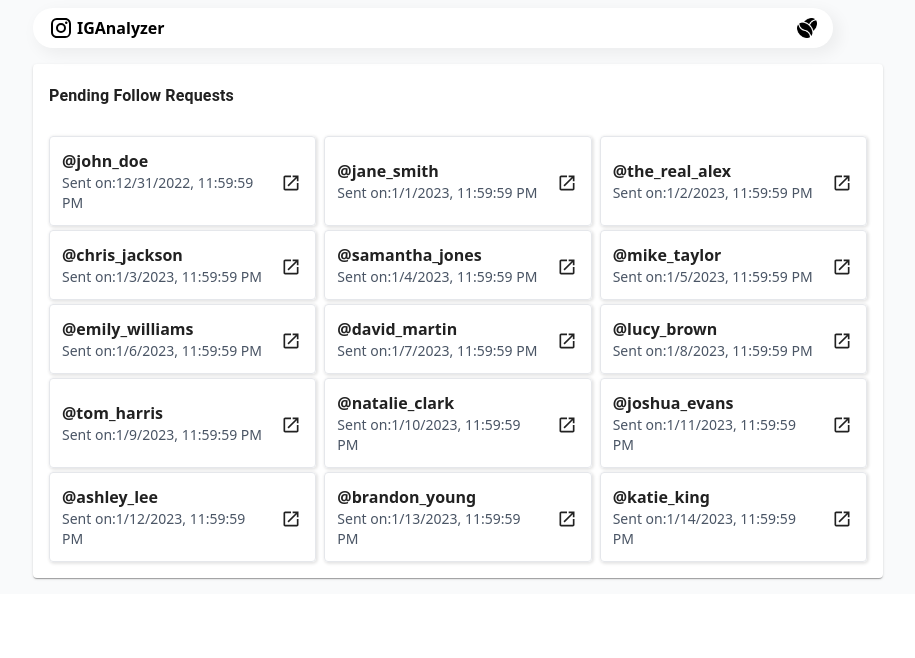
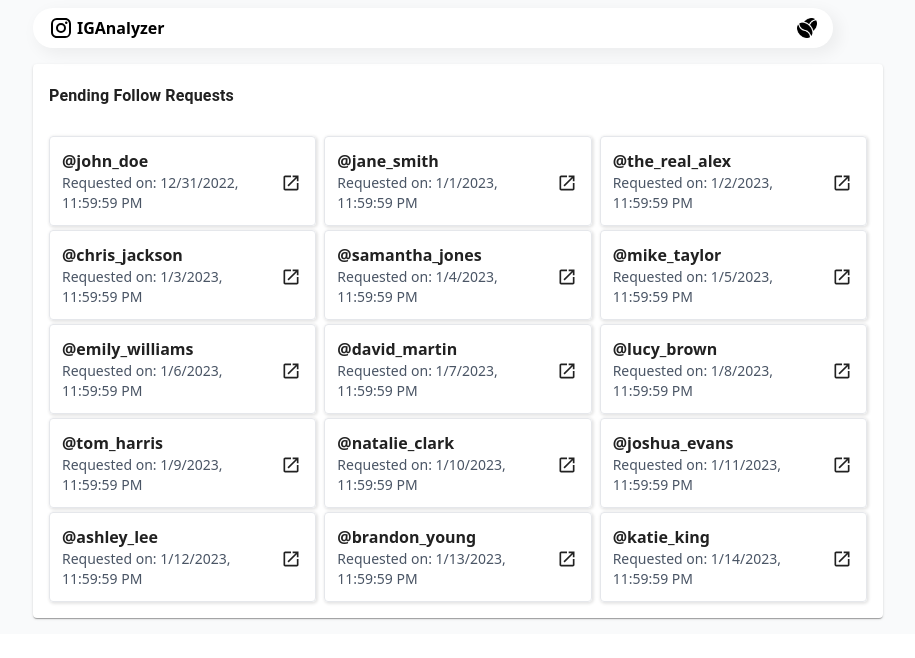
Before and after one commit to KayviaHarriott/instagram-stats, a React (Vite) app in the folder instagram-stats/: page /results in a window 1280 px wide. Shown: the top 658 px of the page, without its empty margins (182-1097 px from the left). Built offline with nearby package versions, Linux system fonts and the light colour scheme; some icons are missing.

Commit message:
Started usage of miniusercards in pendingfollowrequests

```diff
--- a/instagram-stats/src/components/CardGroup.tsx
+++ b/instagram-stats/src/components/CardGroup.tsx
@@ -2,9 +2,10 @@ import { MiniUserCards } from "./MiniUserCards";
 
 interface CardGroupProps {
   children: { value: string; timestamp: number; href: string }[];
+  dateDescription: string;
 }
 
-export const CardGroup: React.FC<CardGroupProps> = ({ children }) => {
+export const CardGroup: React.FC<CardGroupProps> = ({ children, dateDescription }) => {
   return (
     <div>
       <div className="flex flex-wrap gap-1">
@@ -26,7 +27,8 @@ export const CardGroup: React.FC<CardGroupProps> = ({ children }) => {
                 <MiniUserCards
                   key={index}
                   username={`${req.value}`}
-                  description={`${new Date(
+                  dateDescription={dateDescription ? dateDescription : null}
+                  date={`${new Date(
                     req.timestamp * 1000
                   ).toLocaleString()}`}
                   link={req.href}
--- a/instagram-stats/src/components/MiniCard.tsx
+++ b/instagram-stats/src/components/MiniCard.tsx
@@ -1,21 +1,21 @@
 interface MiniCardProps {
   title: string;
-  description: string;
-  url: string;
+  description?: string;
+  checkboxArea: React.ReactNode
 }
 
 export const MiniCardProps: React.FC<MiniCardProps> = ({
   title,
   description,
-  url,
+  checkboxArea,
 }) => {
   return (
     <div className="border border-gray-300 rounded-md h-full px-1 py-3">
         <div className="flex">
+          <div> {checkboxArea}</div>
            <div>
             <h4 className="font-bold text-md">{title}</h4>
-            <p className="text-gray-500 text-sm">{description}</p>
-            <p>{url}</p>
+            {description && <p className="text-gray-500 text-sm">{description}</p>}
            </div>
         </div>
     </div>
--- a/instagram-stats/src/components/MiniUserCards.tsx
+++ b/instagram-stats/src/components/MiniUserCards.tsx
@@ -4,13 +4,15 @@ import { OpenInNew } from "@mui/icons-material";
 
 interface MiniUserCardsProps {
   username: string;
-  description: string;
+  dateDescription?: string | undefined | null;
+  date?: string;
   link: string;
 }
 
 export const MiniUserCards: React.FC<MiniUserCardsProps> = ({
   username,
-  description,
+  date,
+  dateDescription,
   link,
 }) => {
   return (
@@ -21,7 +23,7 @@ export const MiniUserCards: React.FC<MiniUserCardsProps> = ({
       >
         <div>
           <p className="font-bold">@{username}</p>
-          <p className="text-sm text-gray-600">Sent on:{description}</p>
+          {date && <p className="text-sm text-gray-600">{dateDescription}: {date}</p>}
         </div>
         <a href={link} target="_blank" rel="noopener noreferrer">
           <OpenInNew sx={{ padding: 0, height: 20 }} />
--- a/instagram-stats/src/components/PendingFollowRequests.tsx
+++ b/instagram-stats/src/components/PendingFollowRequests.tsx
@@ -1,7 +1,6 @@
 import React, { useEffect, useState, useRef } from "react";
 import { CustomCard } from "./Card";
-import { Box } from "@mui/material";
-import { OpenInNew } from "@mui/icons-material";
+import { CardGroup } from "./CardGroup";
 
 interface PendingFollowRequestsProps {
   file?: File | File[];
@@ -70,33 +69,7 @@ export const PendingFollowRequests: React.FC<PendingFollowRequestsProps> = ({
         title="Pending Follow Requests"
         description=""
         content={
-          <div className="flex flex-wrap gap-2">
-            {requests.map((req, index) => (
-              <div key={index}>
-                <div>
-                  <Box
-                    sx={{ boxShadow: "1px 1px 3px 1px rgba(0,0,0,0.1)" }}
-                    className="flex justify-between items-center gap-4 border border-gray-200 rounded-sm w-fit p-3"
-                  >
-                    <div>
-                      <p className="font-bold">@{req.value}</p>
-                      <p className="text-sm text-gray-600">
-                        Sent on:{" "}
-                        {new Date(req.timestamp * 1000).toLocaleString()}
-                      </p>
-                    </div>
-                    <a
-                      href={req.href}
-                      target="_blank"
-                      rel="noopener noreferrer"
-                    >
-                      <OpenInNew sx={{ padding: 0, height: 20 }} />
-                    </a>
-                  </Box>
-                </div>
-              </div>
-            ))}
-          </div>
+          <CardGroup children={requests} dateDescription="Requested on" />
         }
       />
     </>
--- a/instagram-stats/src/pages/LandingPage.tsx
+++ b/instagram-stats/src/pages/LandingPage.tsx
@@ -8,6 +8,7 @@ import { RestrictedProfiles } from "../components/RestrictedProfiles";
 import { NonFollowers } from "../components/NonFollowers";
 import { NavBar } from "../components/NavBar";
 import { HowToUse } from "../pages/HowTo";
+import { CustomAccordion } from "../components/CustomAccordion";
 
 export const LandingPage = () => {
   const [files, setFiles] = useState<File[]>([]); //to track uploaded files
@@ -23,6 +24,7 @@ export const LandingPage = () => {
     document.title = "IG Analyzer | Home";
     console.log("___Page Loaded___");
   }, []);
+
 
   //Extract selected labels based on checked items
   const selectedLabels = Object.entries(checkedItems)
@@ -152,8 +154,19 @@ export const LandingPage = () => {
                         <HideStoryFrom file={matchingFiles[label]} />
                       ) : null}
                       {label === "Pending Follow Requests" ? (
-                        <PendingFollowRequests file={matchingFiles[label]} />
-                      ) : null}
+                        <CustomAccordion
+                          items={[
+                            {
+                              label: "Pending Follow Requests",
+                              content: (
+
+                                    <PendingFollowRequests file={matchingFiles[label]} />
+                              ),
+                            },
+                          ]}
+                        />
+                      ) : //
+                      null}
                       {label === "Restricted Profiles" ? (
                         <RestrictedProfiles file={matchingFiles[label]} />
                       ) : null}
@@ -176,4 +189,4 @@ export const LandingPage = () => {
       </div>
     </>
   );
-}
+};
--- a/instagram-stats/src/pages/TestingPage.tsx
+++ b/instagram-stats/src/pages/TestingPage.tsx
@@ -130,7 +130,7 @@ export const TestingPage = () => {
                 content: (
                   <div>
                     <div>
-                      <CardGroup children={requests} />
+                      <CardGroup children={requests} dateDescription="Requested on"/>
                     </div>
                   </div>
                 ),
```
Also changed, not shown: instagram-stats/src/pages/DataComparisonOptions.tsx (+0 -25 lines).
